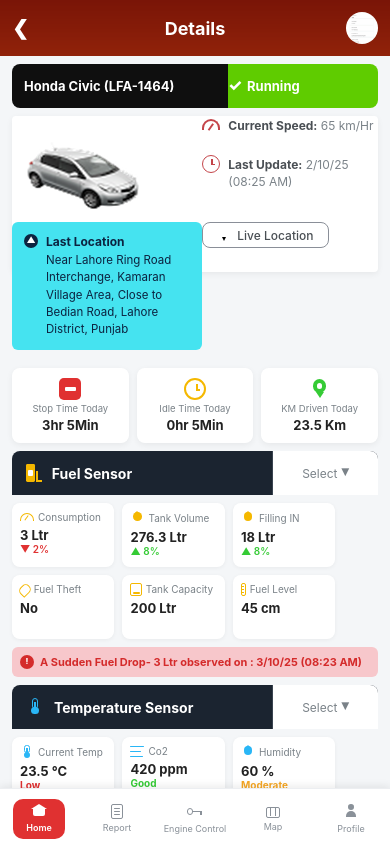
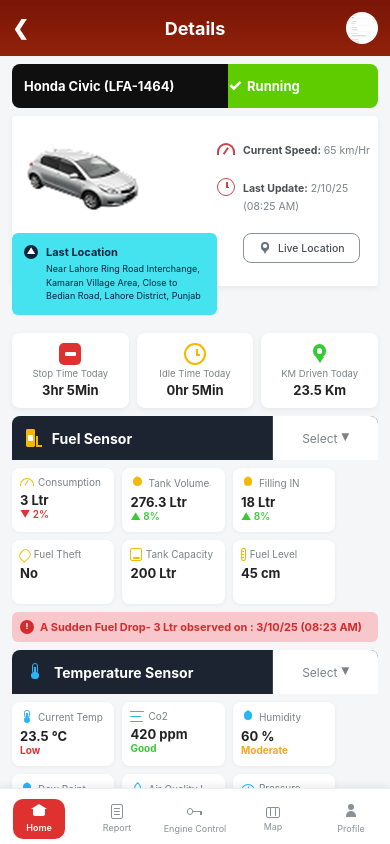
Before and after one commit to devkhizerahmad/connexis-vehicle-tracking-app, a React Native app: screen / in a window 390 px wide. Built offline with nearby package versions, Linux system fonts and the light colour scheme.

Commit message:
fix: update color tokens and layout dimensions for improved UI consistency

```diff
--- a/src/theme/detailsTokens.ts
+++ b/src/theme/detailsTokens.ts
@@ -18,7 +18,9 @@
   orange: '#F5A623',
   red: '#E03131',
   sadRed: '#D93025',
-  ringGray: '#9AA0A6',
+  ringGray: '#5F656C', // Fix4: dark slate gray arc
+  orangeDot: '#F79C1D', // Fix4: orange dot at start tip
+  trackGray: '#E8EAED',
   grayText: '#7A8288',
   border: '#C9CED4',
   tabIdle: '#E4E7EA',
@@ -26,7 +28,8 @@
   plateGreen: '#5FCC00',
   brick: '#C4454A',
   grayStrong: '#4A4F54',
-  outlineGray: '#8A8F98',
+  outlineGray: '#8A9199', // Fix1: button border
+  btnPin: '#6B7280', // Fix1: Live Location pin gray
   navyLine: '#3A4450',
   // Support colors (from spec texts)
   white: '#FFFFFF',
@@ -34,7 +37,7 @@
   mid: '#444444',
   sub: '#9AA0A6',
   navGray: '#8A9199',
-  dark: '#333333',
+  dark: '#3A3F45', // Fix4: center score text bold 15pt #3A3F45
   badgeAmber: '#F0B429',
   dash: '#D7DBE0',
   hairline: '#ECEEF1',
@@ -95,11 +98,12 @@
   tileLabel: 10,
   tileValue: 13,
   trend: 10,
-  cyanTitle: 12,
-  cyanBody: 11.5,
-  cyanBodyLh: 17.25,
-  spLabel: 12,
-  spValue: 12,
+  cyanTitle: 11,
+  cyanBody: 9,
+  cyanBodyLh: 13.5,
+  spLabel: 10.5,
+  spValue: 10.5,
+  spLh: 15, // Stat text line height
   navLabel: 9,
   advice: 11,
   banner: 11,
@@ -114,20 +118,23 @@
   sedanW: 115,
   sedanH: 68,
   imgL: 14,
-  imgT: 26,
-  cardBottomPad: 24,
-  colGap: 22,
-  cyanTopGap: 12,
+  imgT: 27,
+  cardBottomPad: 23, // Fix1: card bottom = Live Location button bottom + 23
+  colGap: 20, // Fix1: right column vertical row gap
+  cyanTopGap: 22, // Fix1: cyan top = car-image bottom + 22
   cyanPad: 12,
   kpiAfterCyan: 18,
-  btnH: 26,
+  btnH: 30, // Fix1: Live Location button height
   btnPadH: 14,
   leftColPct: 45,
   rightColPct: 55,
-  cyanWpct: 52,
+  rightColPadL: 4, // Fix1: column left = cyan right + gap
+  colTopPad: 24, // Fix1: right column top padding
+  btnPinGapL: 26, // Fix1: button left offset = icon 18 + gap 8
+  cyanWpct: 56, // Fix1: cyan overlay width = 56% of card
   donut: 84,
-  ringW: 10,
-  dotSize: 8,
+  ringW: 18.5, // Fix4: stroke width = 22% of 84 = 18.5pt
+  dotSize: 16, // Fix4: dot diameter = 0.85 * 18.5 = 16pt
   sadCircle: 40,
   badge: 22,
   kpiIcon: 22,
```
